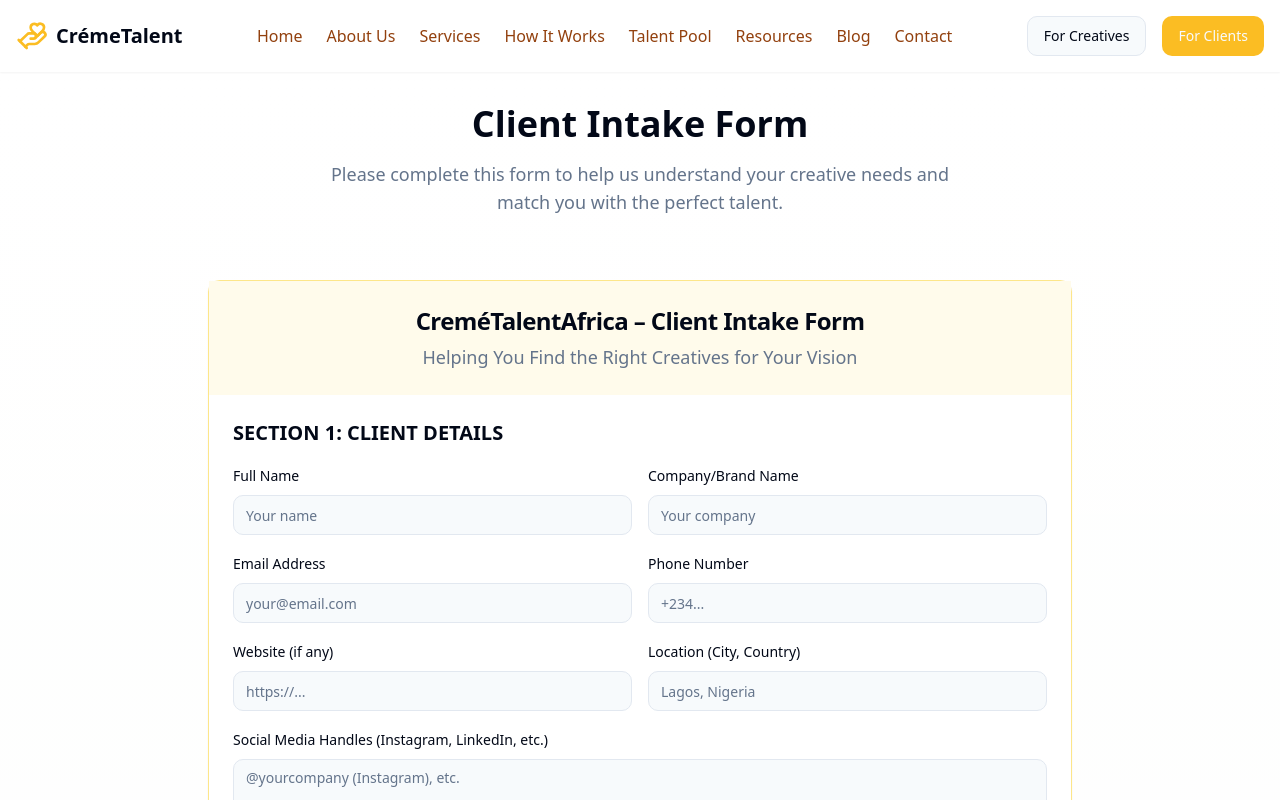
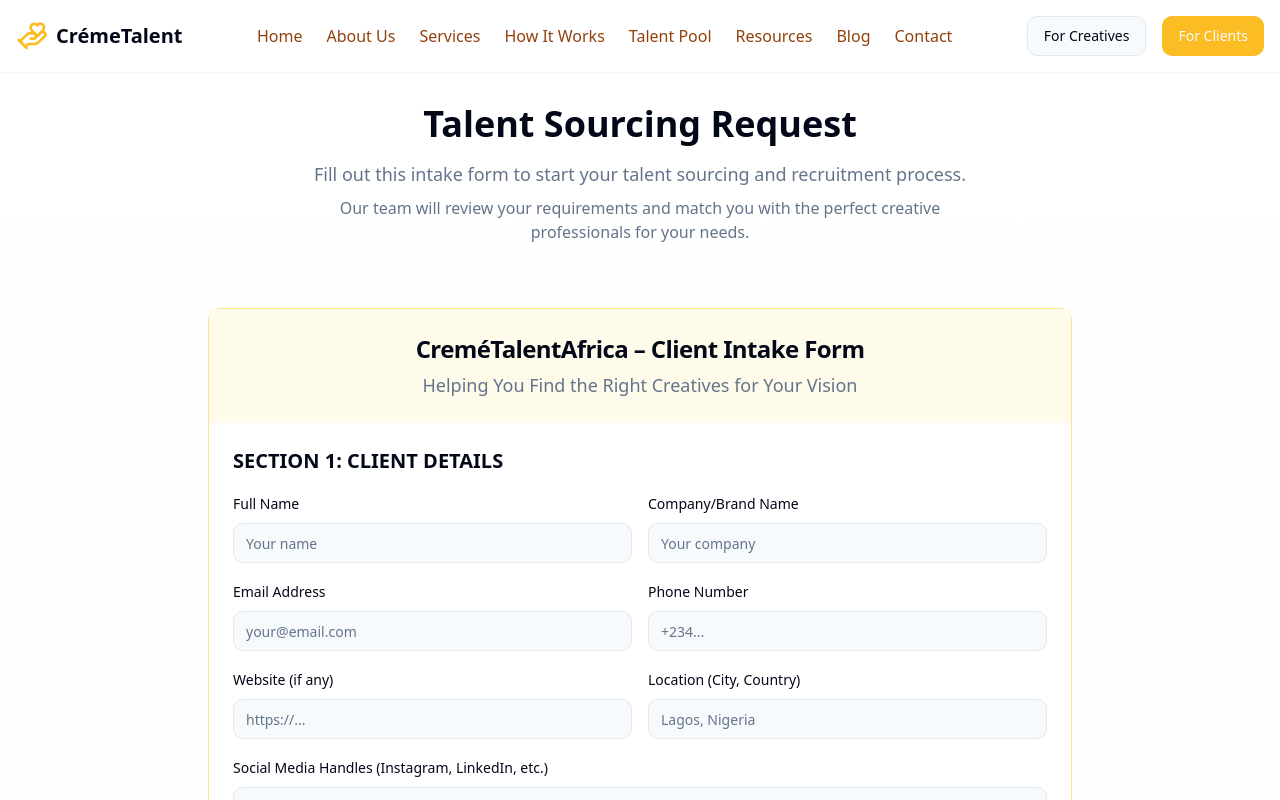
Before and after one commit to BlueCypherB/Cremetalent, a React (Vite) app: page /client-intake-form in a window 1280 px wide. Shown: the top 800 px of the page. Built offline with nearby package versions, Linux system fonts and the light colour scheme.

Commit message:
Add client intake form
Implement the client intake form component for talent sourcing.

```diff
--- a/src/pages/ClientIntakeForm.tsx
+++ b/src/pages/ClientIntakeForm.tsx
@@ -11,9 +11,12 @@ const ClientIntakeFormPage = () => {
       <div className="flex-grow bg-gradient-to-b from-white to-amber-50/30">
         <div className="container mx-auto">
           <div className="py-8 text-center">
-            <h1 className="text-3xl md:text-4xl font-bold mb-4">Client Intake Form</h1>
-            <p className="text-lg text-muted-foreground max-w-2xl mx-auto">
-              Please complete this form to help us understand your creative needs and match you with the perfect talent.
+            <h1 className="text-3xl md:text-4xl font-bold mb-4">Talent Sourcing Request</h1>
+            <p className="text-lg text-muted-foreground max-w-2xl mx-auto mb-2">
+              Fill out this intake form to start your talent sourcing and recruitment process.
+            </p>
+            <p className="text-base text-muted-foreground max-w-2xl mx-auto">
+              Our team will review your requirements and match you with the perfect creative professionals for your needs.
             </p>
           </div>
 
```
